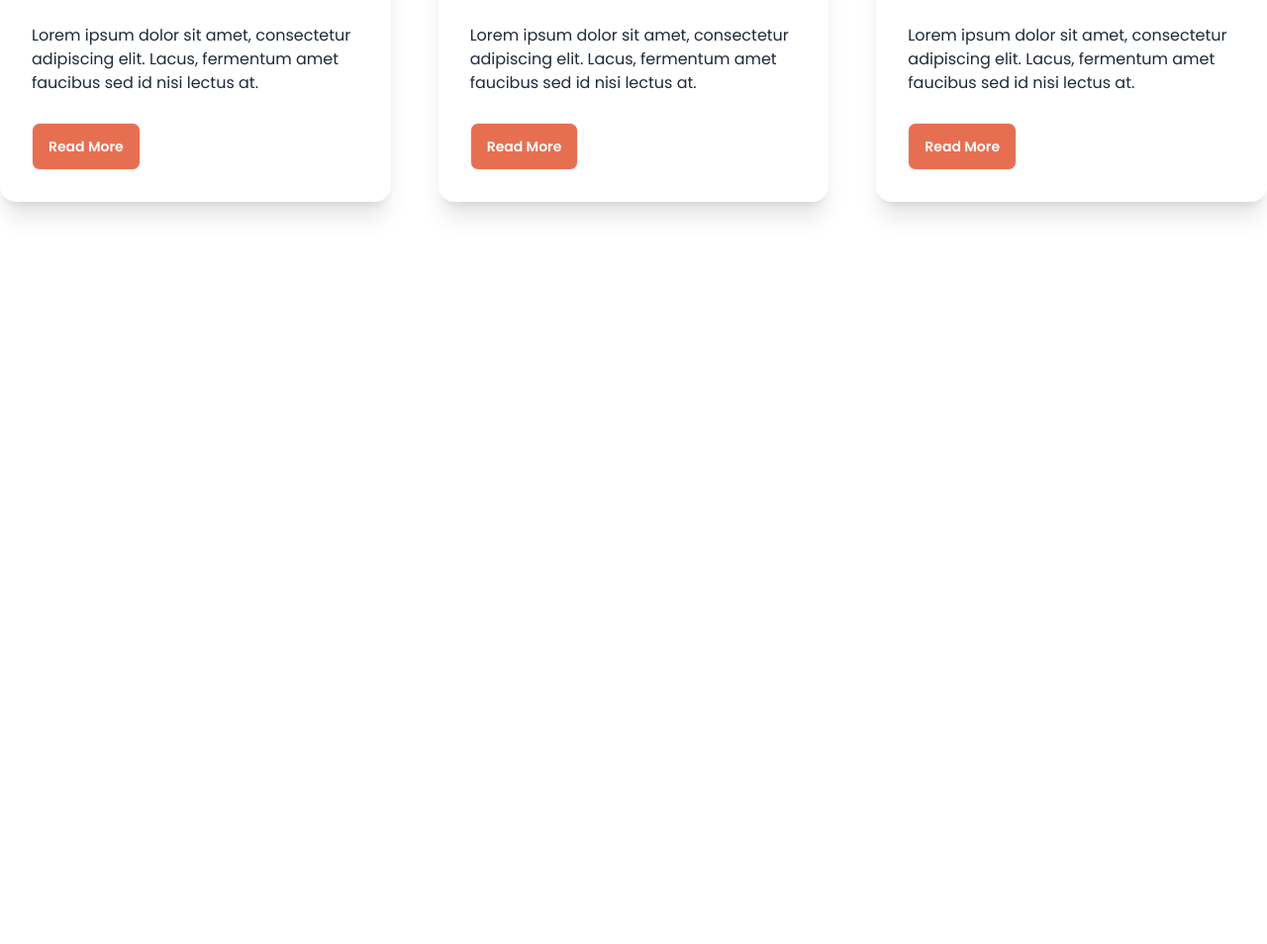
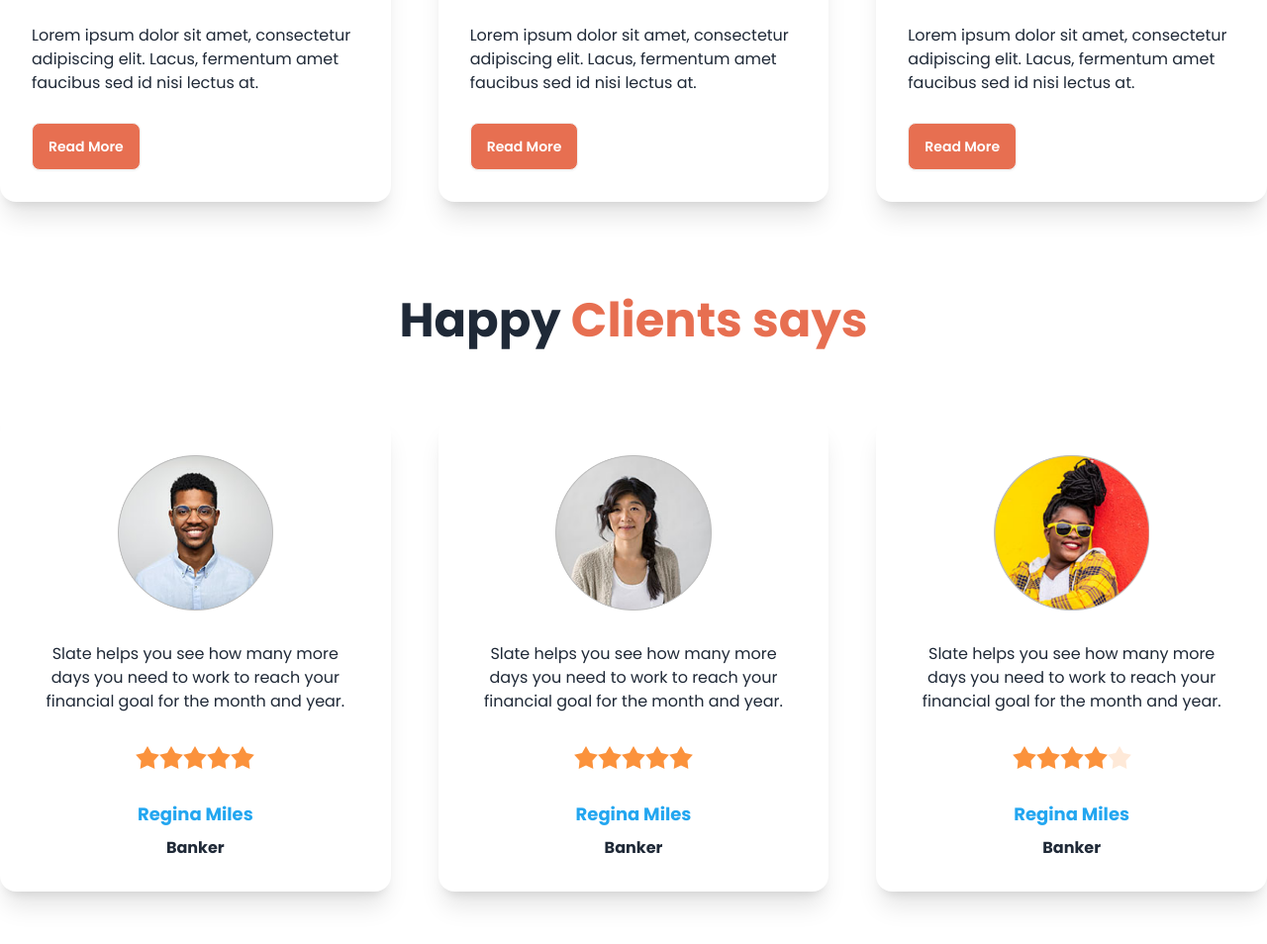
Before and after one commit to Nurealom405/daisy_ui_test, a plain HTML site: page index.html in a window 1280 px wide. Shown: the part 1546-2500 px from the top of the page at 99% size. Before the commit the page ends 1846 px from the top, so only its background shows below. Drawn offline with nearby package versions, Linux system fonts and the light colour scheme.

Commit message:
client says

```diff
--- a/index.html
+++ b/index.html
@@ -195,12 +195,12 @@
                 <!-- card 01 -->
                 <div class="card bg-base-100 shadow-xl">
                     <figure>
-                        <img src="assets/images/others/latest1.png"
-                            alt="Shoes" />
+                        <img src="assets/images/others/latest1.png" alt="Shoes" />
                     </figure>
                     <div class="card-body space-y-5">
                         <h2 class="card-title">Ducati XDIAVEL S-73</h2>
-                        <p>Lorem ipsum dolor sit amet, consectetur adipiscing elit. Lacus, fermentum amet faucibus sed id nisi lectus at.</p>
+                        <p>Lorem ipsum dolor sit amet, consectetur adipiscing elit. Lacus, fermentum amet faucibus sed
+                            id nisi lectus at.</p>
                         <div class="card-actions">
                             <button class="btn bg-bike-primary text-white">Read More</button>
                         </div>
@@ -209,12 +209,12 @@
                 <!-- card 02 -->
                 <div class="card bg-base-100 shadow-xl">
                     <figure>
-                        <img src="assets/images/others/latest2.png"
-                            alt="Shoes" />
+                        <img src="assets/images/others/latest2.png" alt="Shoes" />
                     </figure>
                     <div class="card-body space-y-5">
                         <h2 class="card-title">Ducati XDIAVEL S-73</h2>
-                        <p>Lorem ipsum dolor sit amet, consectetur adipiscing elit. Lacus, fermentum amet faucibus sed id nisi lectus at.</p>
+                        <p>Lorem ipsum dolor sit amet, consectetur adipiscing elit. Lacus, fermentum amet faucibus sed
+                            id nisi lectus at.</p>
                         <div class="card-actions">
                             <button class="btn bg-bike-primary text-white">Read More</button>
                         </div>
@@ -223,12 +223,12 @@
                 <!-- card 03 -->
                 <div class="card bg-base-100 shadow-xl">
                     <figure>
-                        <img src="assets/images/others/latest3.png"
-                            alt="Shoes" />
+                        <img src="assets/images/others/latest3.png" alt="Shoes" />
                     </figure>
                     <div class="card-body space-y-5">
                         <h2 class="card-title">Ducati XDIAVEL S-73</h2>
-                        <p>Lorem ipsum dolor sit amet, consectetur adipiscing elit. Lacus, fermentum amet faucibus sed id nisi lectus at.</p>
+                        <p>Lorem ipsum dolor sit amet, consectetur adipiscing elit. Lacus, fermentum amet faucibus sed
+                            id nisi lectus at.</p>
                         <div class="card-actions">
                             <button class="btn bg-bike-primary text-white">Read More</button>
                         </div>
@@ -237,11 +237,82 @@
             </div>
         </section>
         <!-- Latest Bike Section end -->
+
+        <!-- Happy Client Start -->
+        <section class="my-24">
+            <h3 class="text-5xl text-center font-bold my-12">Happy <span class="text-[#E76F51]">Clients says</span></h3>
+            <div class="grid grid-cols-1 md:grid-cols-2 lg:grid-cols-3 gap-12">
+                <!-- card 01 -->
+                <div class="card bg-base-100 shadow-xl my-6">
+                    <figure class="px-10 pt-10">
+                        <img src="assets/images/others/user-1.png" alt="Shoes" class="rounded-xl w-1/2" />
+                    </figure>
+                    <div class="card-body items-center text-center">
+                        <p>Slate helps you see how many more days you need to work to reach your financial goal for the
+                            month and year.</p>
+                        <!-- rating -->
+                        <div class="rating my-6">
+                            <input type="radio" name="rating-2" class="mask mask-star-2 bg-orange-400" />
+                            <input type="radio" name="rating-2" class="mask mask-star-2 bg-orange-400" />
+                            <input type="radio" name="rating-2" class="mask mask-star-2 bg-orange-400" />
+                            <input type="radio" name="rating-2" class="mask mask-star-2 bg-orange-400" checked="checked" />
+                            <input type="radio" name="rating-2" class="mask mask-star-2 bg-orange-400" />
+                        </div>
+                        <p class="text-lg font-bold text-[#23a6f0]">Regina Miles</p>
+                        <p class="font-bold">Banker</p>
+                    </div>
+                </div>
+                <!-- card 02 -->
+                <div class="card bg-base-100 shadow-xl my-6">
+                    <figure class="px-10 pt-10">
+                        <img src="assets/images/others/user-2.png" alt="Shoes" class="rounded-xl w-1/2" />
+                    </figure>
+                    <div class="card-body items-center text-center">
+                        <p>Slate helps you see how many more days you need to work to reach your financial goal for the
+                            month and year.</p>
+                        <!-- rating -->
+                        <div class="rating my-6">
+                            <input type="radio" name="rating-2" class="mask mask-star-2 bg-orange-400" />
+                            <input type="radio" name="rating-2" class="mask mask-star-2 bg-orange-400" />
+                            <input type="radio" name="rating-2" class="mask mask-star-2 bg-orange-400" />
+                            <input type="radio" name="rating-2" class="mask mask-star-2 bg-orange-400" checked="checked" />
+                            <input type="radio" name="rating-2" class="mask mask-star-2 bg-orange-400" />
+                        </div>
+                        <p class="text-lg font-bold text-[#23a6f0]">Regina Miles</p>
+                        <p class="font-bold">Banker</p>
+                    </div>
+                </div>
+                <!-- card 03 -->
+                <div class="card bg-base-100 shadow-xl my-6">
+                    <figure class="px-10 pt-10">
+                        <img src="assets/images/others/user-3.png" alt="Shoes" class="rounded-xl w-1/2" />
+                    </figure>
+                    <div class="card-body items-center text-center">
+                        <p>Slate helps you see how many more days you need to work to reach your financial goal for the
+                            month and year.</p>
+                        <!-- rating -->
+                        <div class="rating my-6">
+                            <input type="radio" name="rating-2" class="mask mask-star-2 bg-orange-400" />
+                            <input type="radio" name="rating-2" class="mask mask-star-2 bg-orange-400" />
+                            <input type="radio" name="rating-2" class="mask mask-star-2 bg-orange-400" />
+                            <input type="radio" name="rating-2" class="mask mask-star-2 bg-orange-400" checked="checked" />
+                            <input type="radio" name="rating-2" class="mask mask-star-2 bg-orange-400" />
+                        </div>
+                        <p class="text-lg font-bold text-[#23a6f0]">Regina Miles</p>
+                        <p class="font-bold">Banker</p>
+                    </div>
+                </div>
+            </div>
+        </section>
+        <!-- Happy Client End -->
+
     </main>
 
     <!-- Footer Section -->
     <footer></footer>
 
+
+
 </body>
 
 </html>
```
